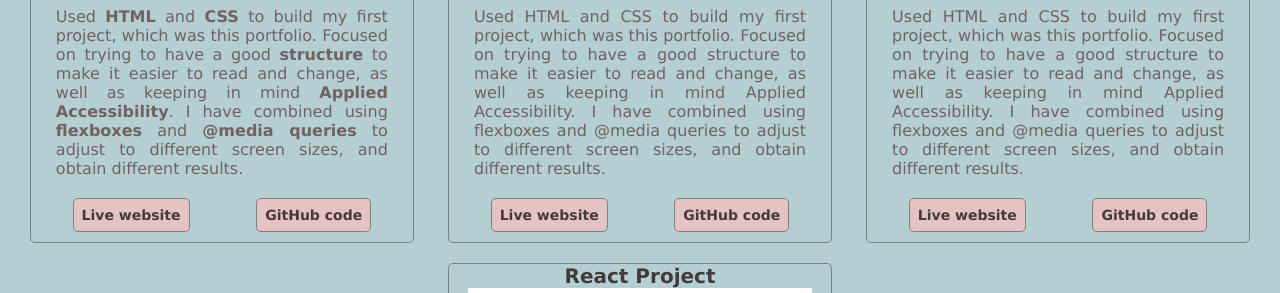
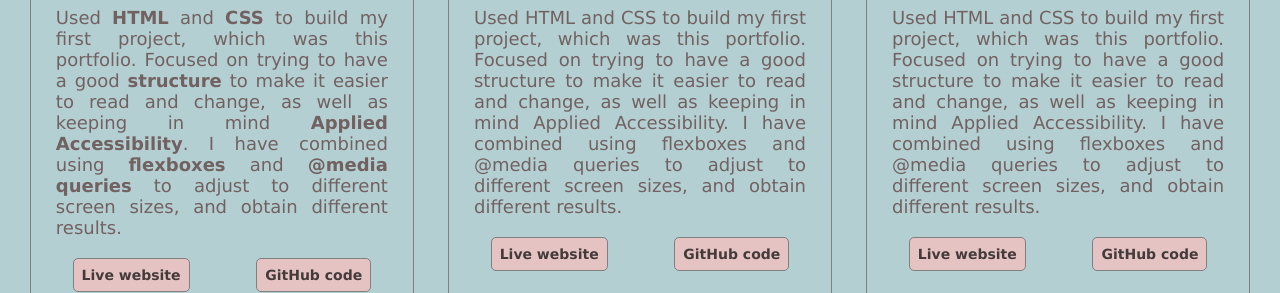
Before and after one commit to mariadalpuim/Portfolio1, a plain HTML site: page index.html in a window 1280 px wide. Shown: the part 954-1247 px from the top of the page. Drawn offline with Linux system fonts and the light colour scheme.

Commit message:
evening update

```diff
--- a/css/style.css
+++ b/css/style.css
@@ -271,7 +271,7 @@ header {
 }
 
 .portfolioInfo {
-  font-size: 2vh;
+  font-size: 18px;
   text-align: justify;
   margin: 10px 25px;
 }
@@ -374,6 +374,23 @@ footer p {
     display: flex;
     flex-wrap: wrap;
   }
+
+  /* do I need this? makes no difference
+   .p1 {
+    flex: 0 1 47%;
+  }
+
+  .p2 {
+    flex: 0 1 47%;
+  }
+
+  .p3 {
+    flex: 0 1 47%;
+  }
+
+  .p4 {
+    flex: 0 1 47%;
+  } */
 
   .portfolioCard {
     width: 45vw;
```
